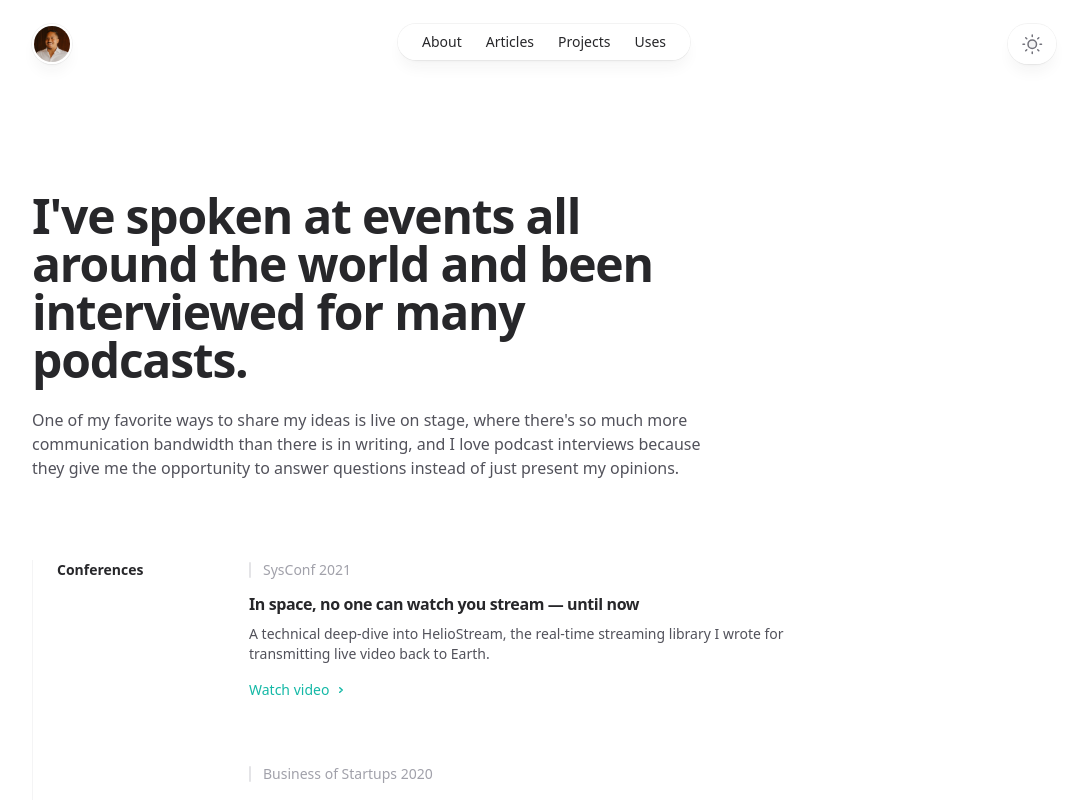
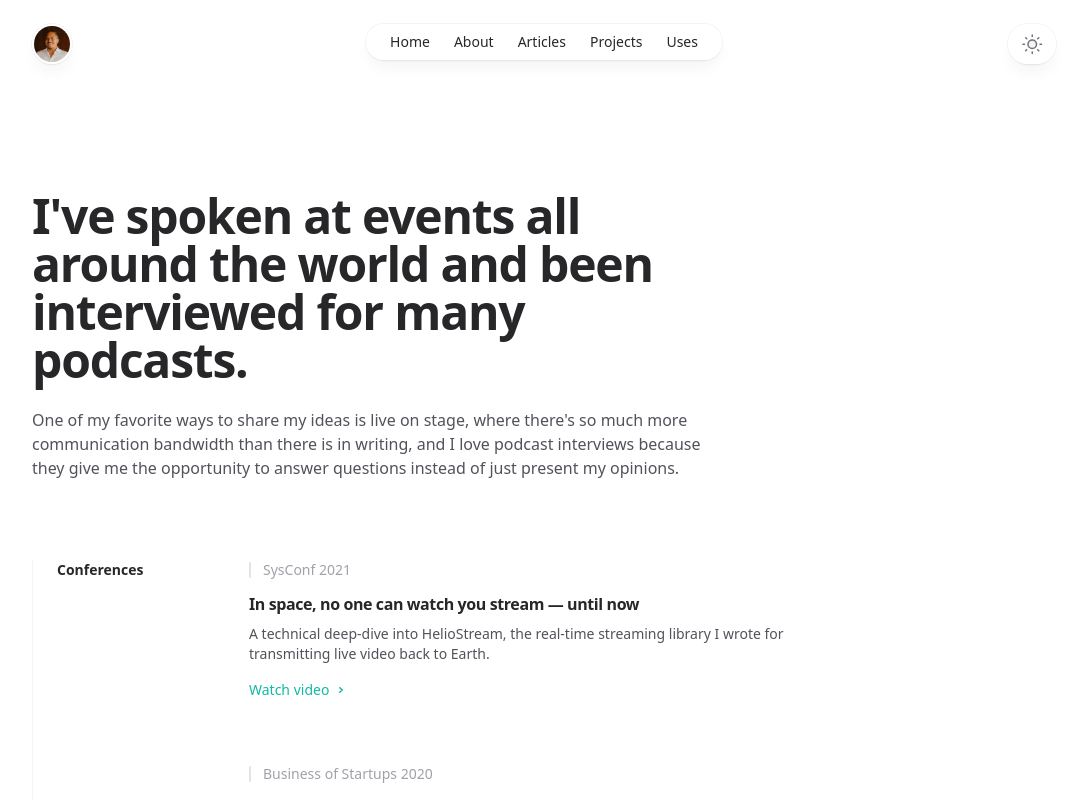
Before and after one commit to sherodtaylor/portfolio-and-digital-garden, a Next.js app: page /speaking in a window 1280 px wide. Shown: the top 800 px of the page, without its empty margins (96-1179 px from the left). Built offline with nearby package versions, Linux system fonts and the light colour scheme; no server answers.

Commit message:
add header

```diff
--- a/src/components/Header.tsx
+++ b/src/components/Header.tsx
@@ -132,6 +132,7 @@ function MobileNavigation(
             </div>
             <nav className="mt-6">
               <ul className="-my-2 divide-y divide-zinc-100 text-base text-zinc-800 dark:divide-zinc-100/5 dark:text-zinc-300">
+                <MobileNavItem href="/">Home</MobileNavItem>
                 <MobileNavItem href="/about">About</MobileNavItem>
                 <MobileNavItem href="/articles">Articles</MobileNavItem>
                 <MobileNavItem href="/projects">Projects</MobileNavItem>
@@ -179,6 +180,7 @@ function DesktopNavigation(props: React.ComponentPropsWithoutRef<'nav'>) {
   return (
     <nav {...props}>
       <ul className="flex rounded-full bg-white/90 px-3 text-sm font-medium text-zinc-800 shadow-lg shadow-zinc-800/5 ring-1 ring-zinc-900/5 backdrop-blur dark:bg-zinc-800/90 dark:text-zinc-200 dark:ring-white/10">
+        <NavItem href="/">Home</NavItem>
         <NavItem href="/about">About</NavItem>
         <NavItem href="/articles">Articles</NavItem>
         <NavItem href="/projects">Projects</NavItem>
```
